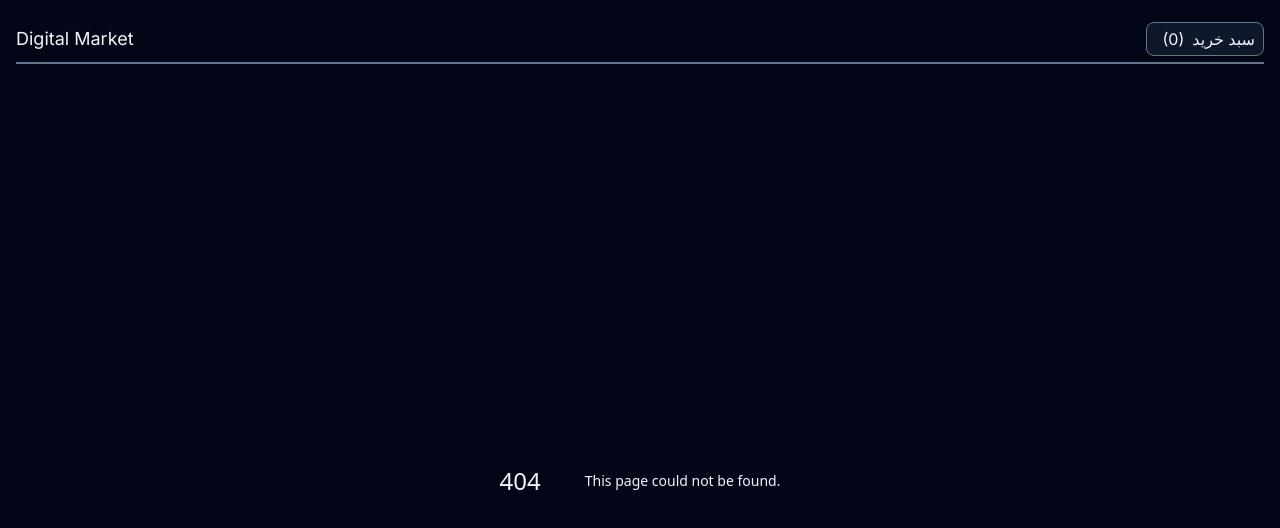
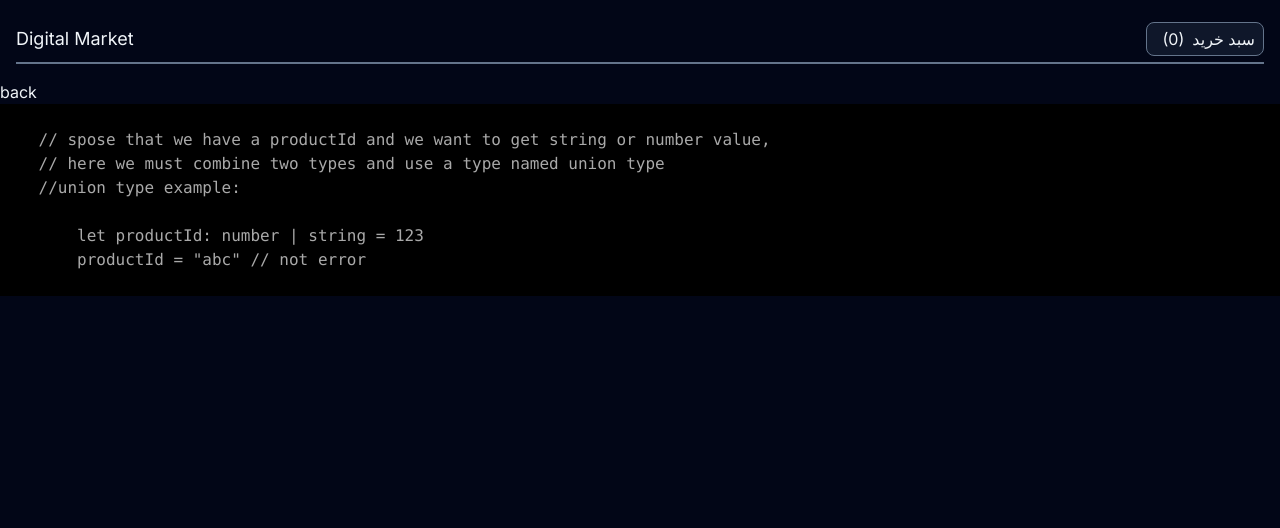
Before and after one commit to arefmaghdam/review-of-ts-nextjs13, a Next.js app: page /components/typescript/union-type in a window 1280 px wide. Before the commit this address had no page. Shown: the top 528 px of the page. Built offline with nearby package versions, Linux system fonts and the light colour scheme.

Commit message:
feat: review of typescript union type

```diff
--- a/src/app/components/providers/ts-provider.tsx
+++ b/src/app/components/providers/ts-provider.tsx
@@ -8,6 +8,7 @@ const TSProvider: FC = () => {
       <Link href="/components/typescript/typescript-using">
         typescript-using
       </Link>
+      <Link href="/components/typescript/union-type">union-type</Link>
     </div>
   );
 };
--- /dev/null
+++ b/src/app/components/typescript/union-type/page.tsx
@@ -0,0 +1,24 @@
+import React, { FC } from "react";
+import CodePreview from "../../code-preview/code-preview";
+import Link from "next/link";
+
+const UnionType: FC = () => {
+  return (
+    <div>
+      <Link href="/">back</Link>
+      <CodePreview
+        imgURL=""
+        content={`
+    // spose that we have a productId and we want to get string or number value,
+    // here we must combine two types and use a type named union type
+    //union type example:
+
+        let productId: number | string = 123
+        productId = "abc" // not error
+      `}
+      />
+    </div>
+  );
+};
+
+export default UnionType;
```
